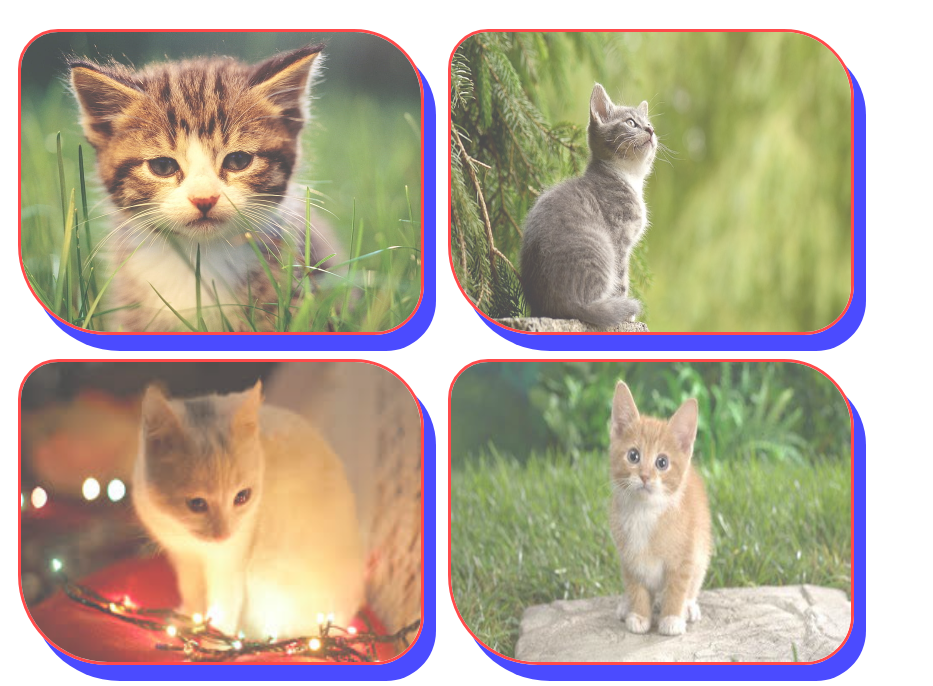
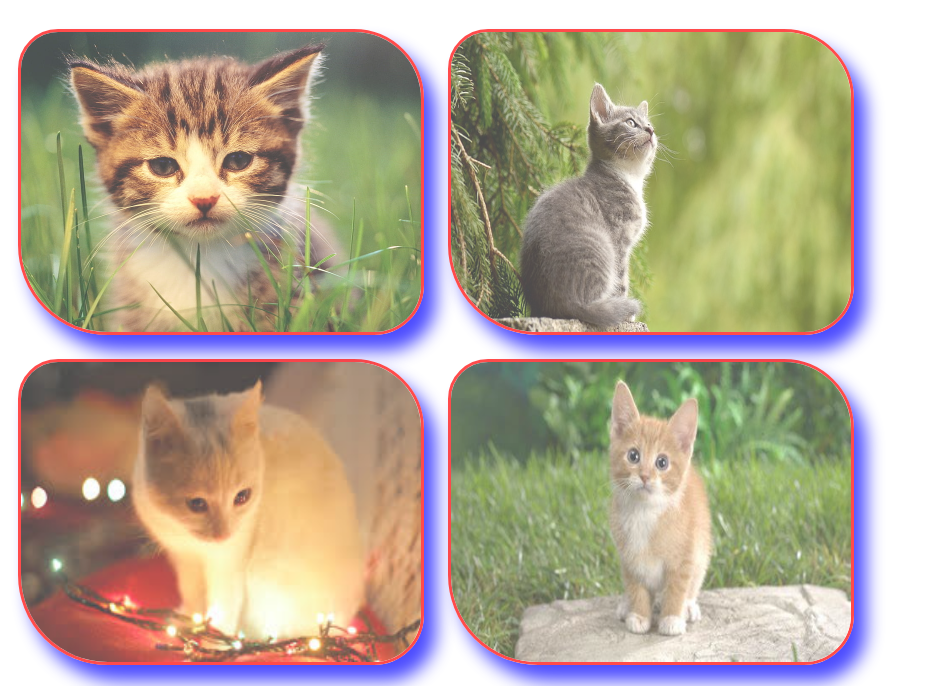
Before and after one commit to srijilavijay/CSS, a plain HTML site: page assignment2/index.html in a window 1280 px wide. Shown: the part 61-747 px from the top of the page, without its empty margins (0-933 px from the left). Drawn offline with Linux system fonts and the light colour scheme.

Commit message:
html css files

```diff
--- a/assignment2/style.css
+++ b/assignment2/style.css
@@ -5,7 +5,8 @@ img
     height: 300px;
     width: 400px;
     margin: 10px;
-    box-shadow: 12px 16px blue ;
+    box-shadow: 12px 16px 18px blue ;
     opacity: 0.7;
 
+
 }
```
